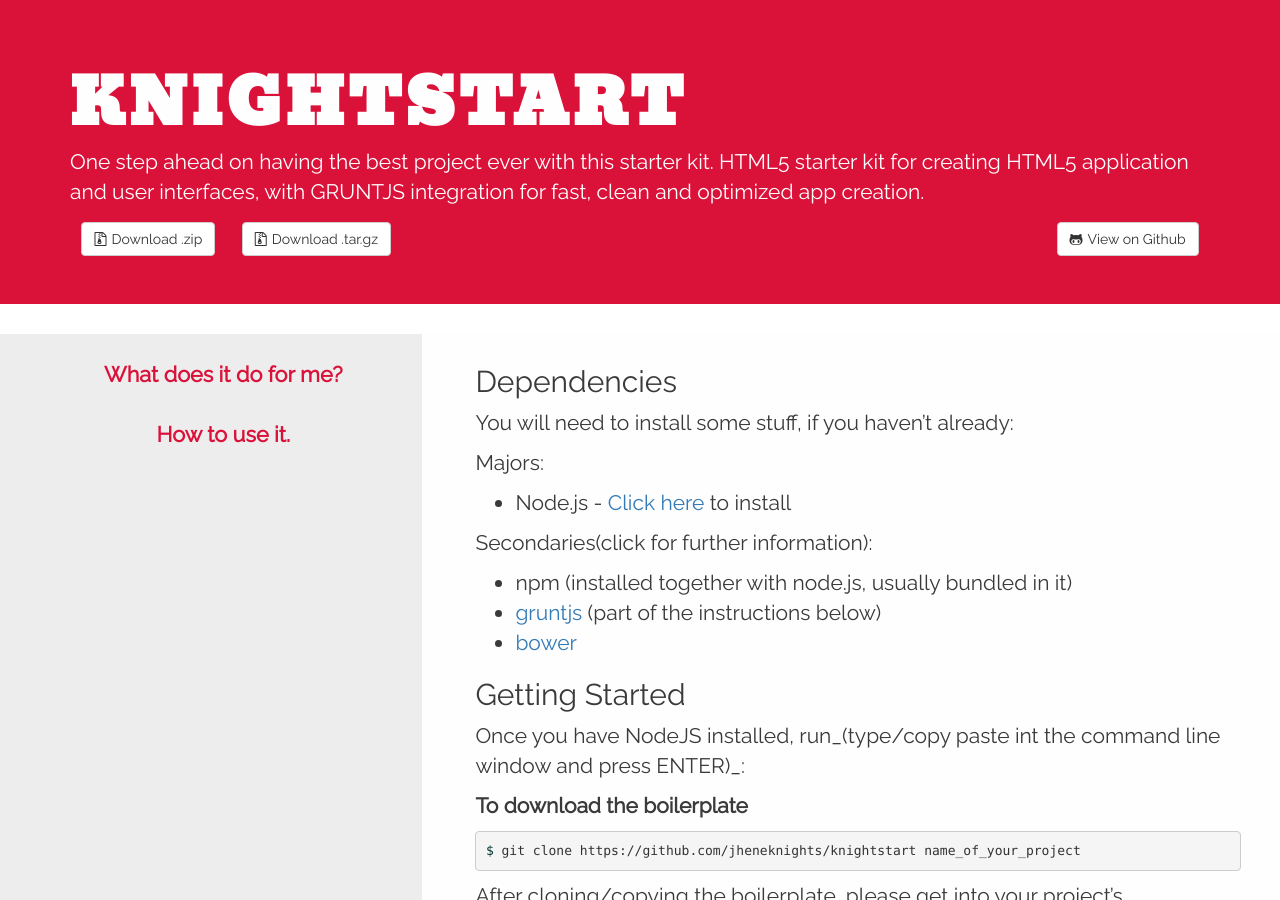
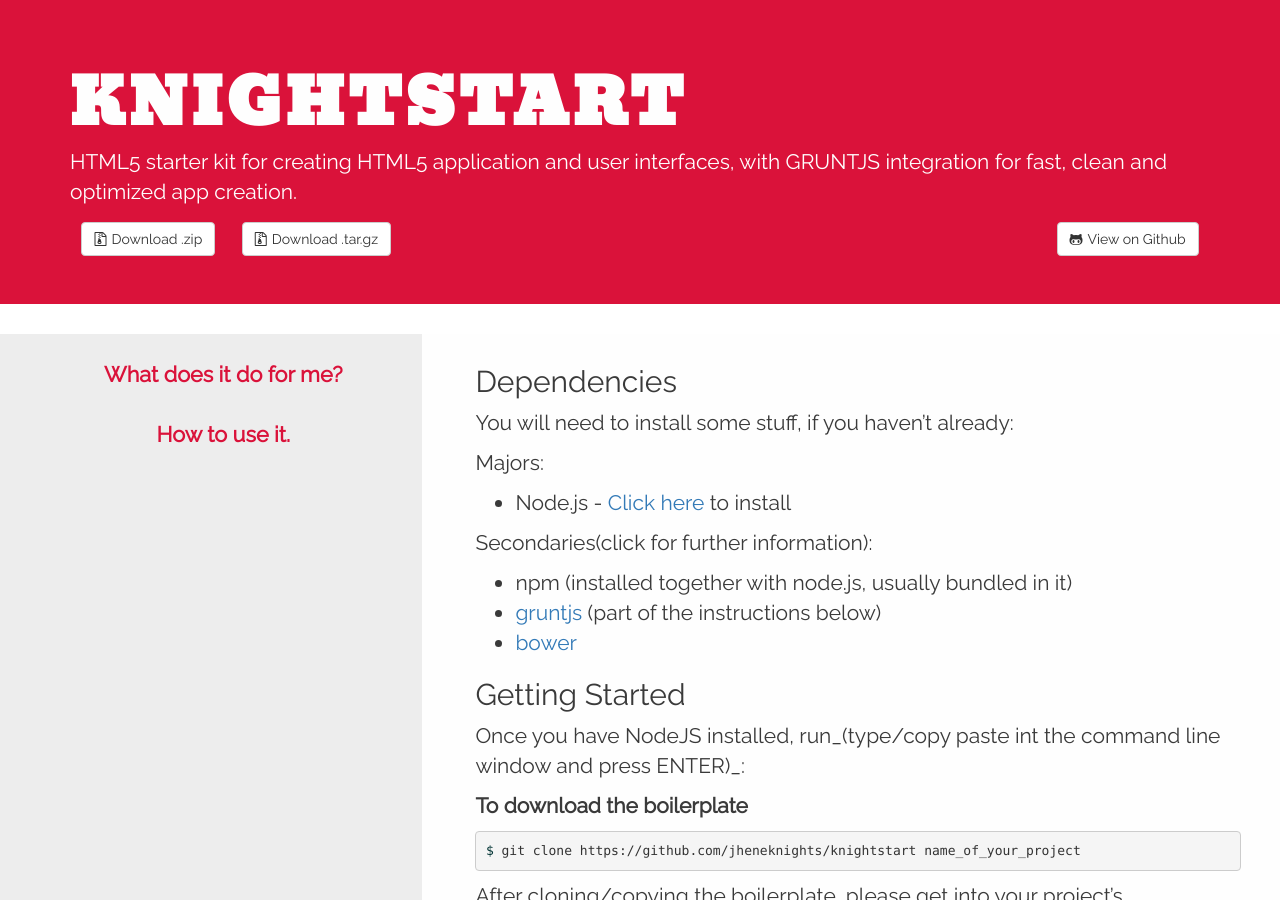
Before and after one commit to kn9ts/start-to-grunt, a Jekyll site: the page built from index.md, in a window 1280 px wide and 900 px high. Built offline with Jekyll 4.4.1, drawn with Linux system fonts in a browser that asks for light colours; nearby versions of some CDN libraries; library files that are not in the unit come from our copies.

Commit message:
updated description

```diff
--- a/_config.yml
+++ b/_config.yml
@@ -2,9 +2,9 @@
 title: Knightstart - HTML5 Gruntjs Boilerplate
 email: eugenemutai@gmail.com
 description: > # this means to ignore newlines until "baseurl:"
-   One step ahead on having the best project ever with this starter kit. HTML5 starter kit for creating HTML5 application and user interfaces, with GRUNTJS integration for fast, clean and optimized app creation.
+   HTML5 starter kit for creating HTML5 application and user interfaces, with GRUNTJS integration for fast, clean and optimized app creation.
 baseurl: "/knightstart" # the subpath of your site, e.g. /blog/
-url: "http://yourdomain.com" # the base hostname & protocol for your site
+url: "http://jheneknights.github.io/knightstart/" # the base hostname & protocol for your site
 
 twitter_username: jheneknights
 github_username:  jheneknights
```
